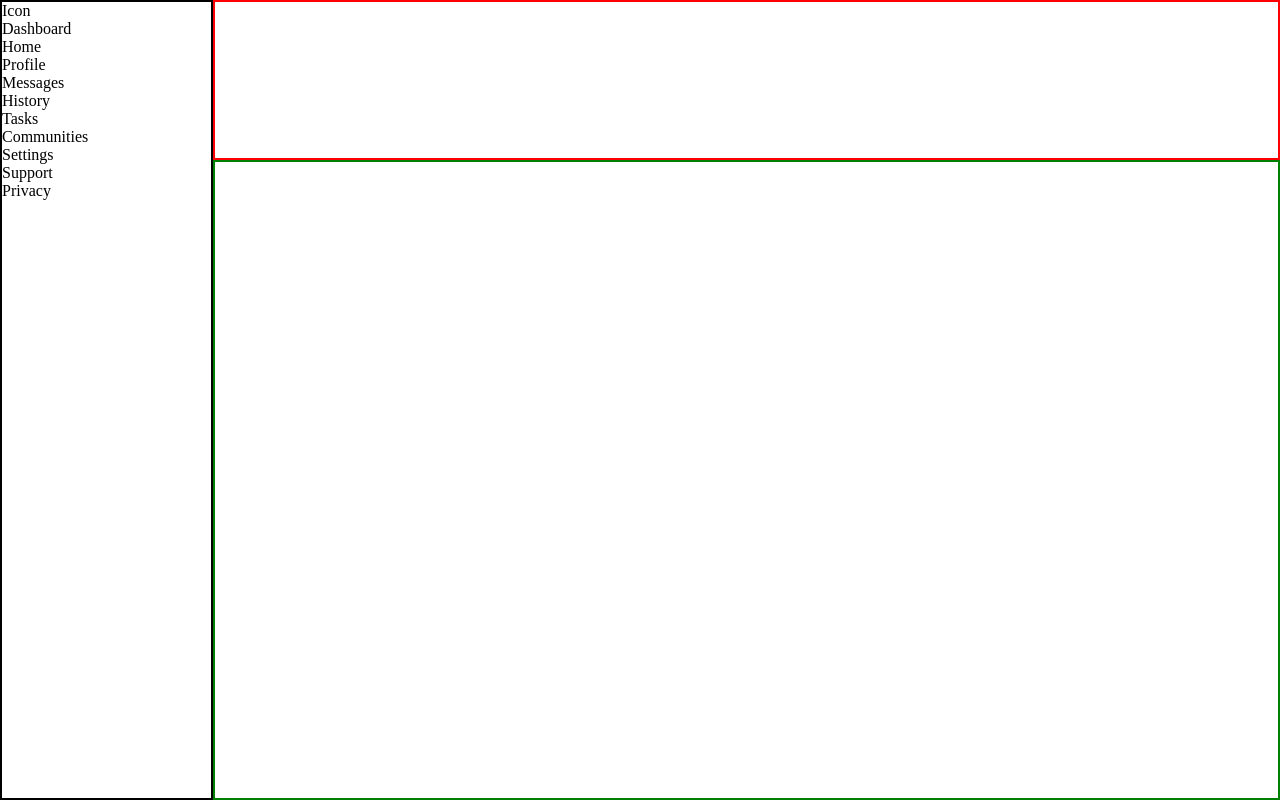
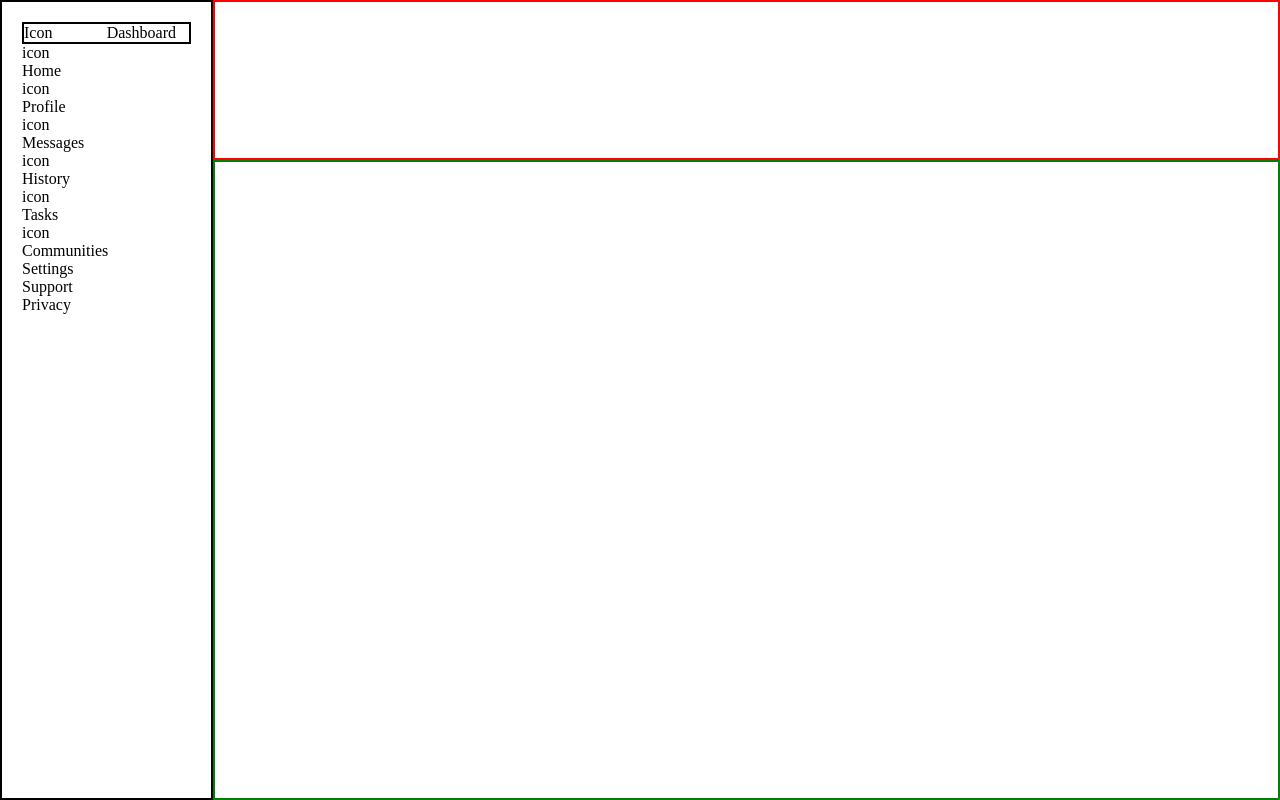
Before and after one commit to v-sudo29/admin-dashboard, a plain HTML site: page index.html in a window 1280 px wide. Drawn offline with Linux system fonts and the light colour scheme.

Commit message:
Use grid to lay out icon and dashboard text

```diff
--- a/index.html
+++ b/index.html
@@ -9,17 +9,35 @@
 </head>
 <body>
     <div class="sidebar-container">
-        <div class="title-icon">
+        <div class="icon-title">
             <div class="icon">Icon</div>
             <div class="dashboard-text">Dashboard</div>
         </div>
         <div class="nav-links1">
+            <div>
+                <div>icon</div>
                 <div>Home</div>
+            </div>
+            <div>
+                <div>icon</div>
                 <div>Profile</div>
+            </div>
+            <div>
+                <div>icon</div>
                 <div>Messages</div>
+            </div>
+            <div>
+                <div>icon</div>
                 <div>History</div>
+            </div>
+            <div>
+                <div>icon</div>
                 <div>Tasks</div>
+            </div>
+            <div>
+                <div>icon</div>
                 <div>Communities</div>
+            </div>
         </div>
         <div class="nav-links2">
             <div>Settings</div>
--- a/style.css
+++ b/style.css
@@ -22,6 +22,14 @@ body {
 
     grid-column: 1 / 2;
     grid-row: 1 / 3;
+    padding: 20px;
+}
+
+.icon-title {
+    border: 2px solid black;
+
+    display: grid;
+    grid-template-columns: repeat(2, 1fr);
 }
 
 /* Header */
```
Lines whose indentation alone changed are shown as unchanged.
